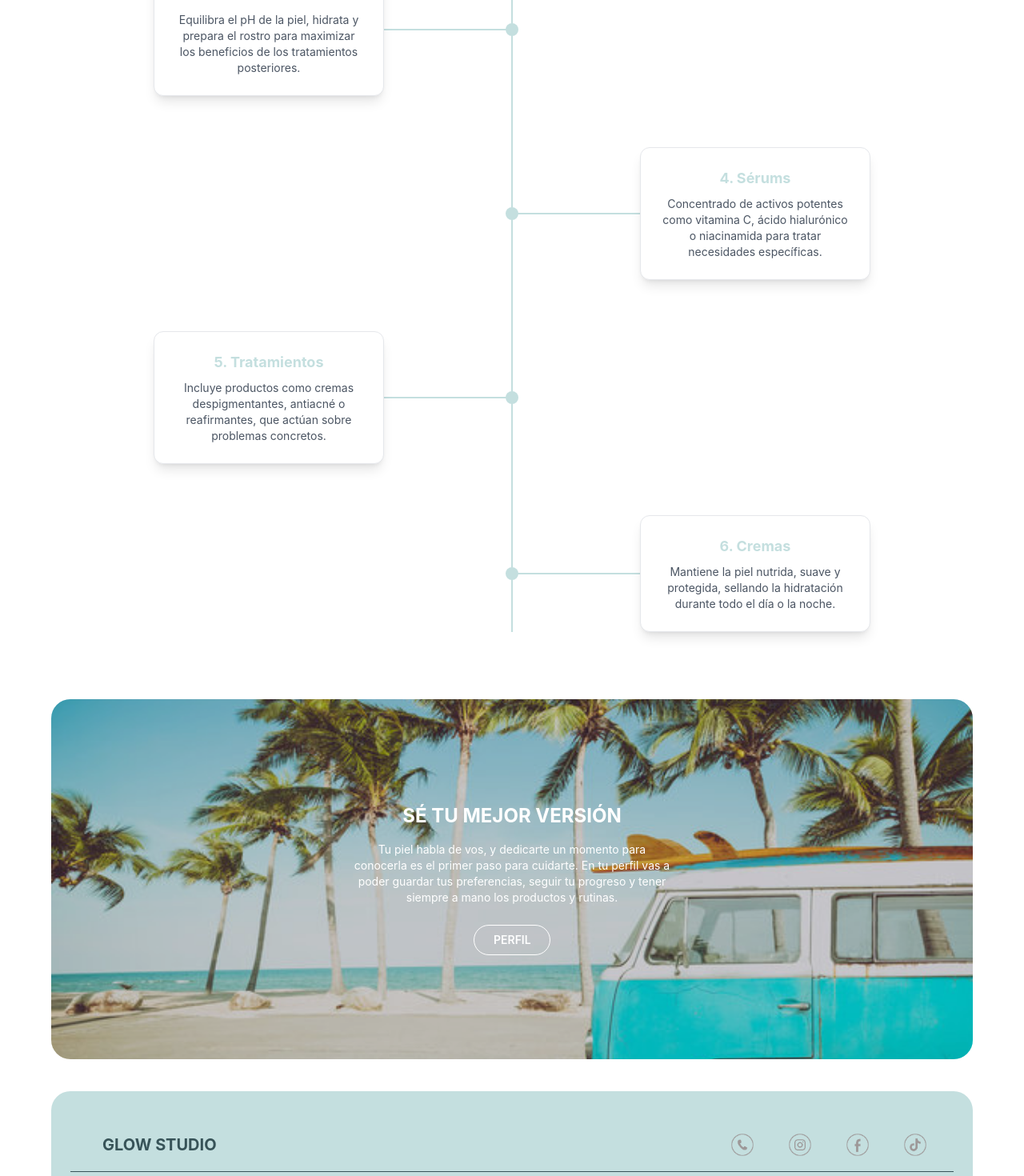
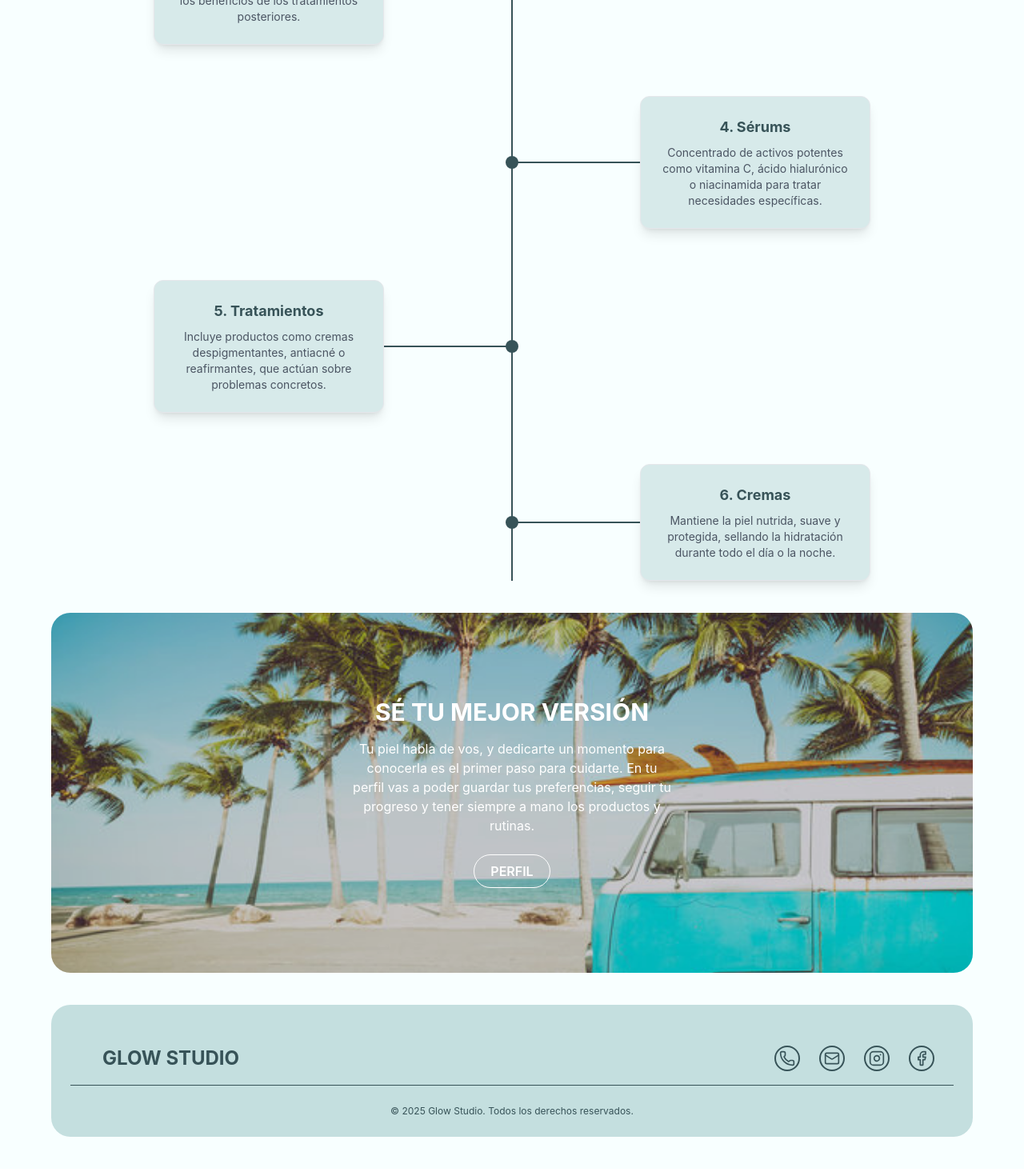
Before and after one commit to Memolxz/glow-studio, a React (Vite) app in the folder apps/ui/: page /routine in a window 1280 px wide. Shown: the part 1080-2550 px from the top of the page at 80% size. Built offline with nearby package versions, Linux system fonts and the light colour scheme.

Commit message:
routine, home, selection, recommendation¿

```diff
--- a/apps/ui/src/components/Footer.tsx
+++ b/apps/ui/src/components/Footer.tsx
@@ -1,26 +1,53 @@
-import phoneIcon from "../assets/celular.png";
-import instagramIcon from "../assets/instagram.png";
-import facebookIcon from "../assets/facebook.png";
-import tiktokIcon from "../assets/tiktok.png";
+import { useState } from "react";
+import { Phone, Instagram, Facebook, Mail } from "lucide-react";
 
 export default function Footer() {
+    const [active, setActive] = useState<string | null>(null);
+
+    const toggle = (icon: string) => {
+        setActive(active === icon ? null : icon);
+    };
+
+    const contacts = [
+        { id: "phone", icon: Phone, text: "+54 9 11 1234-5678" },
+        { id: "mail", icon: Mail, text: "contacto@glowstudio.com" },
+        { id: "instagram", icon: Instagram, text: "@glowstudio" },
+        { id: "facebook", icon: Facebook, text: "Glow Studio Oficial" },
+    ];
+
     return (
         <footer className="relative flex justify-between items-center w-[90%] rounded-3xl mt-5 mb-10 bg-rectangles h-[165px] px-6">
-
-        <div className="text-darkblue font-bold text-xl pl-10 mb-8">
+        <div className="text-darkblue font-bold text-2xl pl-10 mb-8">
             GLOW STUDIO
         </div>
 
         <div className="flex gap-6 pr-6 mb-8">
-            <img src={phoneIcon} alt="Celular" className="w-12 h-12 cursor-pointer hover:opacity-70" />
-            <img src={instagramIcon} alt="Instagram" className="w-12 h-12 cursor-pointer hover:opacity-70" />
-            <img src={facebookIcon} alt="Facebook" className="w-12 h-12 cursor-pointer hover:opacity-70" />
-            <img src={tiktokIcon} alt="TikTok" className="w-12 h-12 cursor-pointer hover:opacity-70" />
+            {contacts.map(({ id, icon: Icon, text }) => (
+            <div
+                key={id}
+                className={`flex items-center transition-all duration-300 ${
+                active === id ? "pr-1" : ""
+                }`}
+            >
+                <div
+                onClick={() => toggle(id)}
+                className="border-darkblue rounded-full border-2 flex items-center justify-center w-8 h-8 cursor-pointer transition-transform duration-300"
+                >
+                <Icon className="w-5 h-5 text-darkblue" />
+                </div>
+
+                {active === id && (
+                <span className="ml-3 text-darkblue text-sm whitespace-nowrap">
+                    {text}
+                </span>
+                )}
+            </div>
+            ))}
         </div>
 
         <div className="absolute bottom-6 left-0 right-0 px-6">
             <hr className="border-t border-darkblue -mb-2" />
-            <div className="text-center text-darkblue text-xs select-none mt-8 ">
+            <div className="text-center text-darkblue text-xs select-none mt-8">
             &copy; 2025 Glow Studio. Todos los derechos reservados.
             </div>
         </div>
--- a/apps/ui/src/components/Header.tsx
+++ b/apps/ui/src/components/Header.tsx
@@ -10,7 +10,7 @@ export default function Header() {
             <Link to={"/routine"} className="hover:text-gray-200 transition-colors">RUTINA</Link>
             </nav>
 
-            <Link to="/home" className="flex-1 text-center text-2xl font-bold tracking-wide text-white">
+            <Link to="/home" className="flex-1 text-center text-4xl font-bold tracking-wide text-white">
             GLOW STUDIO
             </Link>
 
--- a/apps/ui/src/components/RoutineLine.tsx
+++ b/apps/ui/src/components/RoutineLine.tsx
@@ -33,10 +33,10 @@ const RoutineData = [
 
 export default function RoutineLine() {
   return (
-    <section className="relative w-full flex justify-center py-16 bg-defaultbg">
+    <section className="relative w-full flex justify-center bg-background">
       <div className="w-full max-w-4xl relative">
         {/* Línea vertical */}
-        <div className="absolute left-1/2 top-0 h-full w-[2px] bg-rectangles transform -translate-x-1/2"></div>
+        <div className="absolute left-1/2 top-0 h-full w-[2px] bg-darkblue transform -translate-x-1/2"></div>
 
         <div className="flex flex-col gap-16">
           {RoutineData.map((item, index) => {
@@ -49,11 +49,11 @@ export default function RoutineLine() {
                 }`}
               >
                 {/* Punto central */}
-                <div className="absolute left-1/2 w-4 h-4 bg-rectangles rounded-full transform -translate-x-1/2 z-10"></div>
+                <div className="absolute left-1/2 w-4 h-4 bg-darkblue rounded-full transform -translate-x-1/2 z-10"></div>
 
                 {/* Barra Horizontal */}
                 <div
-                  className={`absolute top-18 h-[2px] bg-rectangles ${
+                  className={`absolute top-18 h-[2px] bg-darkblue ${
                     isLeft
                       ? "right-1/2 w-[25%] origin-left"
                       : "left-1/2 w-[25%] origin-right"
@@ -67,9 +67,9 @@ export default function RoutineLine() {
 
                 {/* Caja de contenido */}
                 <div
-                  className={`bg-defaultbg shadow-lg border border-gray-200 rounded-xl p-6 w-72 transition-transform hover:scale-105 text-center z-10`}
+                  className={`bg-[#d7eaea] shadow-lg border border-gray-200 rounded-xl p-6 w-72 transition-transform hover:scale-105 text-center z-10`}
                 >
-                  <h3 className="text-lg font-bold text-rectangles">{item.title}</h3>
+                  <h3 className="text-lg font-bold text-darkblue">{item.title}</h3>
                   <p className="text-gray-600 text-sm mt-2">{item.description}</p>
                 </div>
               </div>
--- a/apps/ui/src/pages/Recommendations.tsx
+++ b/apps/ui/src/pages/Recommendations.tsx
@@ -35,14 +35,7 @@ function ProductRecommendations({products}: {products: Product[]}) {
         <div className="bg-white relative font-inter">
             <div className="flex flex-col items-center">
                 <Header />
-                <div className="w-[90%] py-10 -mt-22">
-                    <div className="w-full sm:h-[300px] md:h-[400px] lg:h-[450px] overflow-hidden rounded-3xl relative">
-                        <img
-                            src={img1}
-                            alt="Rhode"
-                            className="w-full object-cover"
-                        />
-                    </div>
+                <div className="w-[90%] py-10 mt-12 mb-5 rounded-3xl relative bg-rectangles">
                 </div>
 
             <div className="items-start justify-start w-[90%]">
@@ -64,7 +57,7 @@ function ProductRecommendations({products}: {products: Product[]}) {
                             <div
                                 key={product.id}
                                 className="flex flex-col justify-between items-center
-                                            w-[250px] h-[320px] p-6 rounded-2xl bg-rectangles
+                                            w-[250px] h-[320px] p-6 rounded-2xl bg-[#d7eaea]
                                             shadow-sm hover:shadow-lg transition">
                                 <img
                                     src={product.imageUrl}
--- a/apps/ui/src/pages/Routine.tsx
+++ b/apps/ui/src/pages/Routine.tsx
@@ -1,14 +1,14 @@
 import Header from '../components/Header';
 import Footer from '../components/Footer';
-import img from '../assets/modelo7.png';
+import img from "../assets/modelo11.jpg"
 import RoutineLine from '../components/RoutineLine';
 
 export default function Routine() {
     return (
-        <div className="flex flex-col items-center bg-defaultbg min-h-screen relative font-inter">
+        <div className="flex flex-col items-center bg-background min-h-screen relative font-inter">
             <Header />
 
-            <div className="w-[90%] py-10 -mt-22">
+            <div className="w-[90%] py-10 mt-22">
                 <div className="w-full h-[450px] overflow-hidden rounded-3xl relative">
                     <img
                         src={img}
@@ -21,20 +21,20 @@ export default function Routine() {
             <RoutineLine />
 
             <div
-                className="relative flex flex-col justify-center items-center w-[90%] h-[450px] rounded-3xl mb-5 mt-5 bg-cover bg-center overflow-hidden"
+                className="relative flex flex-col justify-center items-center w-[90%] h-[450px] rounded-3xl mb-5 mt-10 bg-cover bg-center overflow-hidden"
                 style={{ backgroundImage: `url('./images/fondo1.png')` }}
             >
                 <div className="absolute inset-0 bg-black/20"></div>
 
-                <h2 className="text-2xl font-bold text-white mb-2 z-10 font-inter">SÉ TU MEJOR VERSIÓN</h2>
-                <p className="mt-2 text-sm text-white text-center max-w-[35%] z-10 font-inter">
+                <h2 className="text-3xl font-bold text-white mb-2 z-10 font-inter">SÉ TU MEJOR VERSIÓN</h2>
+                <p className="mt-2 text-md text-white text-center max-w-[35%] z-10 font-inter">
                     Tu piel habla de vos, y dedicarte un momento para conocerla es el primer paso para cuidarte. En tu perfil vas a poder guardar tus preferencias, seguir tu progreso y tener siempre a mano los productos y rutinas.
                 </p>
                 <button
                     type="submit"
-                    className="w-24 mt-6 rounded-full bg-transparent px-6 py-2 border border-white
-                            font-semibold text-white text-sm font-inter
-                            hover:bg-defaultbg hover:text-[#676161] transition-colors
+                    className="w-24 mt-6 rounded-full bg-transparent py-2 border border-white
+                            font-semibold text-white text-md font-inter text-center
+                            hover:bg-background hover:text-darkblue transition-colors
                             focus:outline-none focus:ring-2 focus:ring-white z-10"
                 >
                     PERFIL
--- a/apps/ui/tailwind.config.js
+++ b/apps/ui/tailwind.config.js
@@ -15,7 +15,7 @@ export default {
         rectangles: '#C4DFDF',
         hovertext: '#182225',
         darkblue: '#375358',
-        defaultbg: '#FFFFFF',
+        background: '#F8FFFF',
       }
     },
   },
```
Also changed, not shown: apps/ui/src/pages/Home.tsx (+15 -15 lines), apps/ui/src/pages/Selection.tsx (+26 -17 lines), apps/ui/public/images/selection-banner.jpg (added).
